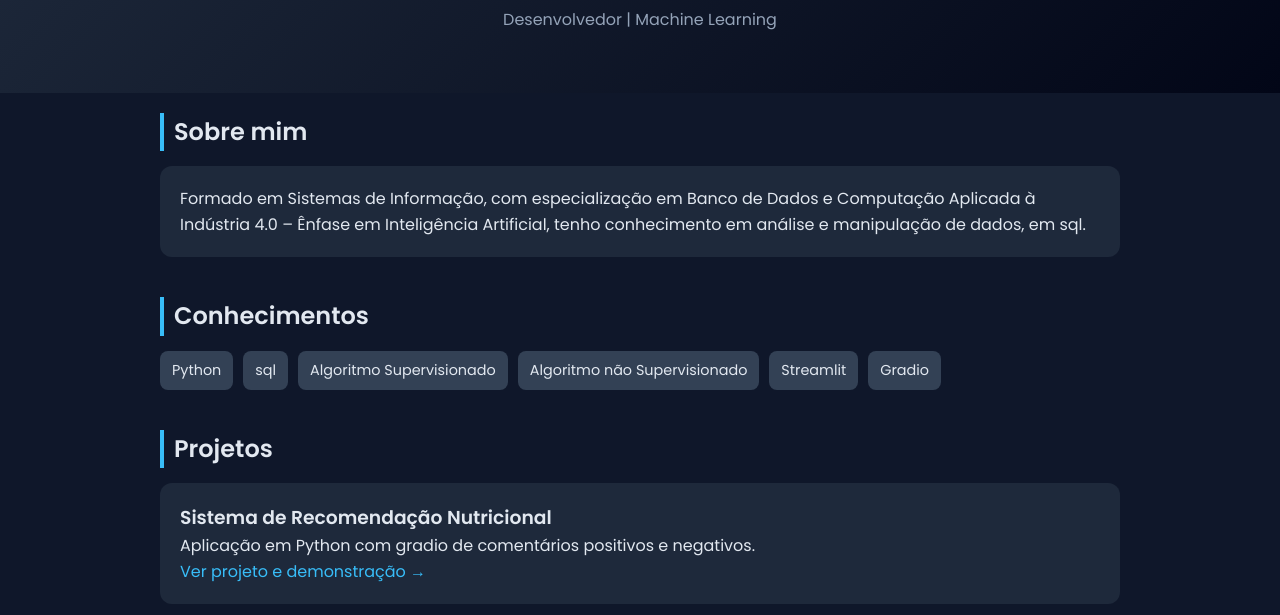
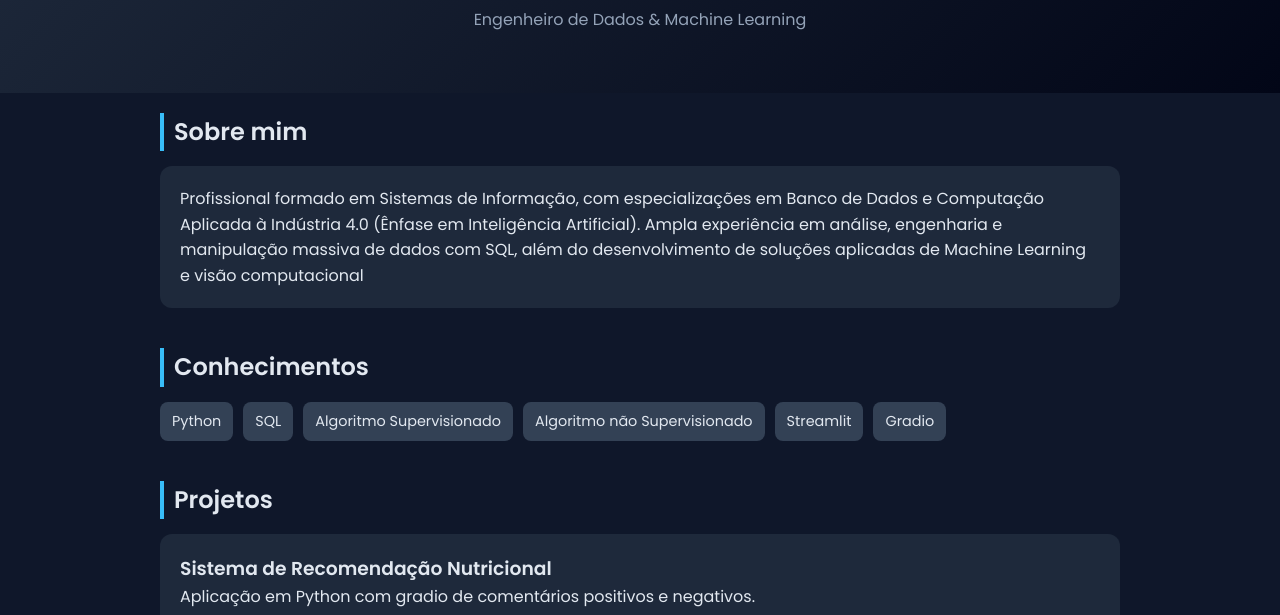
Before and after one commit to werisson-diniz/landing-page, a plain HTML site: page index.html in a window 1280 px wide. Shown: the part 127-742 px from the top of the page. Drawn offline with Linux system fonts and the light colour scheme.

Commit message:
Update index.html

```diff
--- a/index.html
+++ b/index.html
@@ -94,7 +94,7 @@
 
 <header>
   <h1>Werisson Diniz Cruz</h1>
-  <p>Desenvolvedor | Machine Learning</p>
+  <p>Engenheiro de Dados & Machine Learning</p>
 </header>
 
 <div class="container">
@@ -103,8 +103,7 @@
     <h2>Sobre mim</h2>
     <div class="card">
       <p>
-        Formado em Sistemas de Informação, com especialização em Banco de Dados e  Computação Aplicada à Indústria 4.0 – Ênfase em Inteligência Artificial, tenho conhecimento em análise e manipulação de dados, em sql.
-
+Profissional formado em Sistemas de Informação, com especializações em Banco de Dados e Computação Aplicada à Indústria 4.0 (Ênfase em Inteligência Artificial). Ampla experiência em análise, engenharia e manipulação massiva de dados com SQL, além do desenvolvimento de soluções aplicadas de Machine Learning e visão computacional
       </p>
     </div>
   </section>
@@ -113,7 +112,7 @@
     <h2>Conhecimentos</h2>
     <ul>
       <li>Python</li>
-      <li>sql</li>
+      <li>SQL</li>
       <li>Algoritmo Supervisionado</li>
      <li>Algoritmo não Supervisionado</li>
       <li>Streamlit</li>
```
